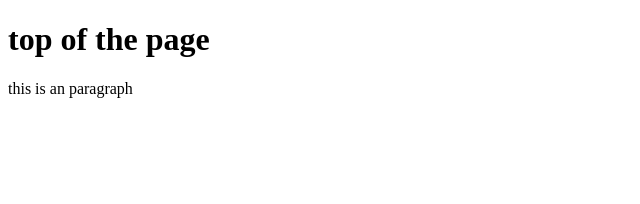
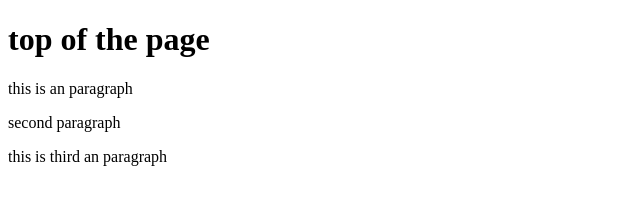
Before and after one commit to bhaveshbl9697/gittest, a website: page index.html in a window 1280 px wide. Shown: the whole page, without its empty margins (0-640 px from the left). Drawn offline with Linux system fonts and the light colour scheme.

Commit message:
fourth commit

```diff
--- a/index.html
+++ b/index.html
@@ -11,6 +11,12 @@
 <body>
         <h1>top of the page</h1>
         <p> this is an paragraph</p>
+        <p>
+                second paragraph
+        </p>
+        <p> this is third an paragraph</p>
+
+
 
 </body>
 </html>
```
Also changed, not shown: package.json (added, +24 -0 lines), 2 other files.
